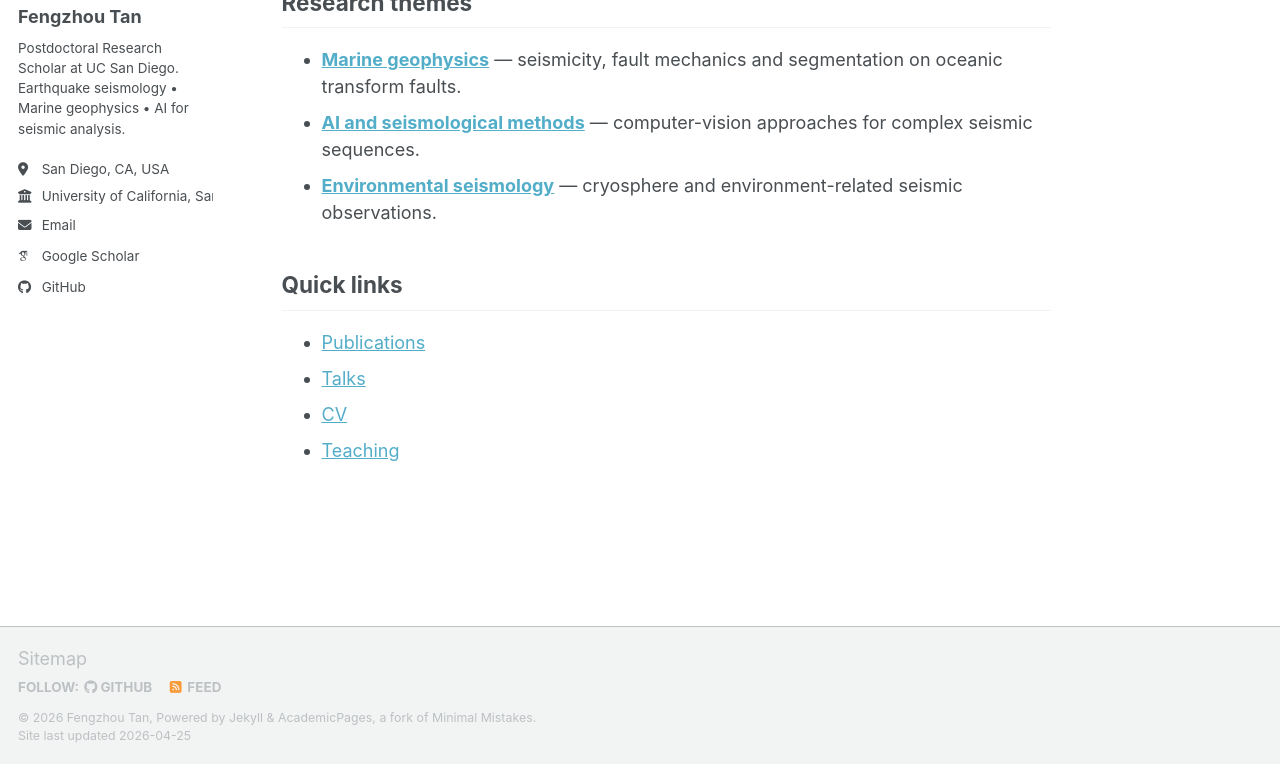
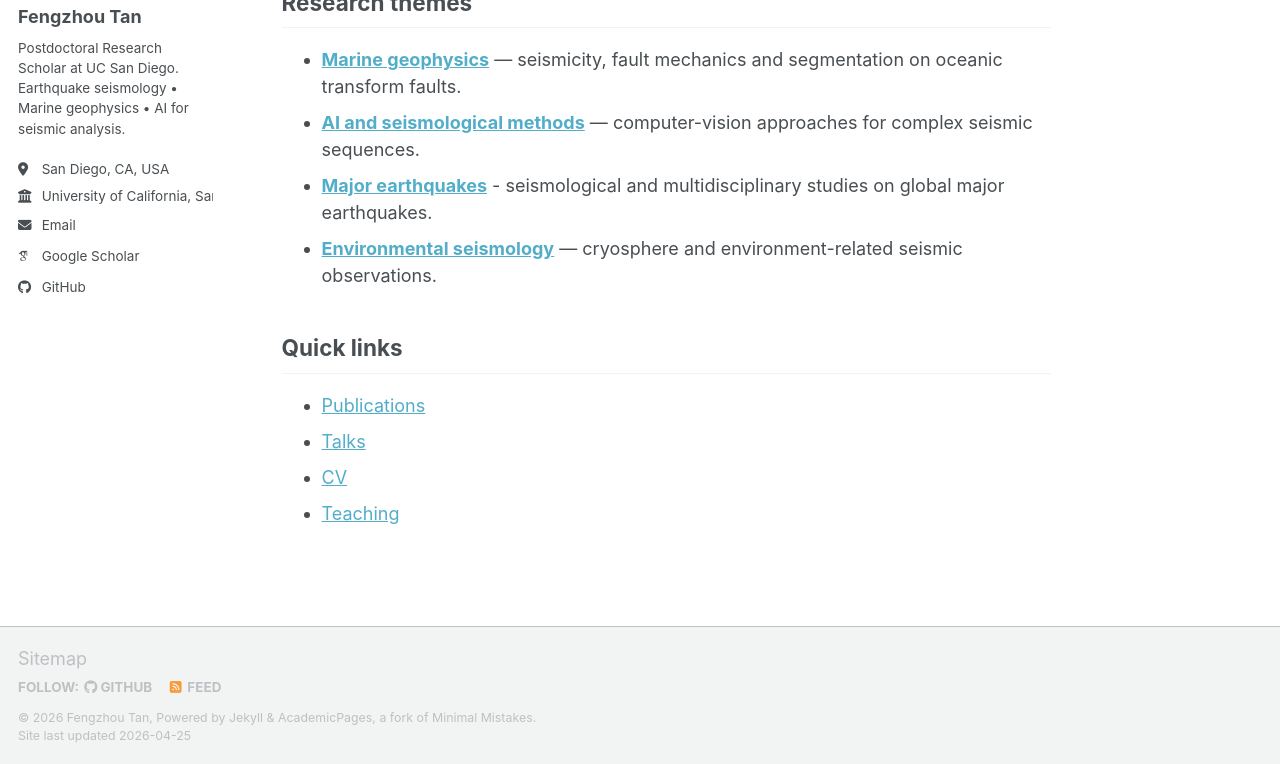
Before and after one commit to tanfengzhou/tanfengzhou.github.io, a Jekyll site: the page built from _pages/about.md, in a window 1280 px wide and 1044 px high, cut to the strip 280-1044 px from the top of the window. Built offline with Jekyll 4.4.1, drawn with Linux system fonts in a browser that asks for light colours; some web fonts are replaced; a script bundle is joined from its source files by our own code; library files that are not in the unit come from our copies.

Commit message:
Update about.md

```diff
--- a/_pages/about.md
+++ b/_pages/about.md
@@ -9,6 +9,7 @@ I am a Postdoctoral Researcher at the **University of California, San Diego (UCS
 ## Research themes
 - **[Marine geophysics](/research/#marine-geophysics)** — seismicity, fault mechanics and segmentation on oceanic transform faults.
 - **[AI and seismological methods](/research/#ai-and-seismological-methods)** — computer-vision approaches for complex seismic sequences.
+- **[Major earthquakes](/research/#major-earthquakes)** - seismological and multidisciplinary studies on global major earthquakes.
 - **[Environmental seismology](/research/#environmental-seismology)** — cryosphere and environment-related seismic observations.
 
 ## Quick links
```
